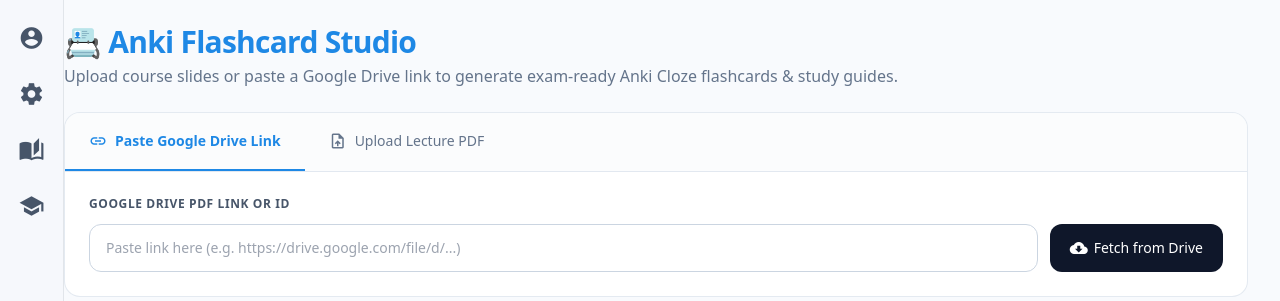
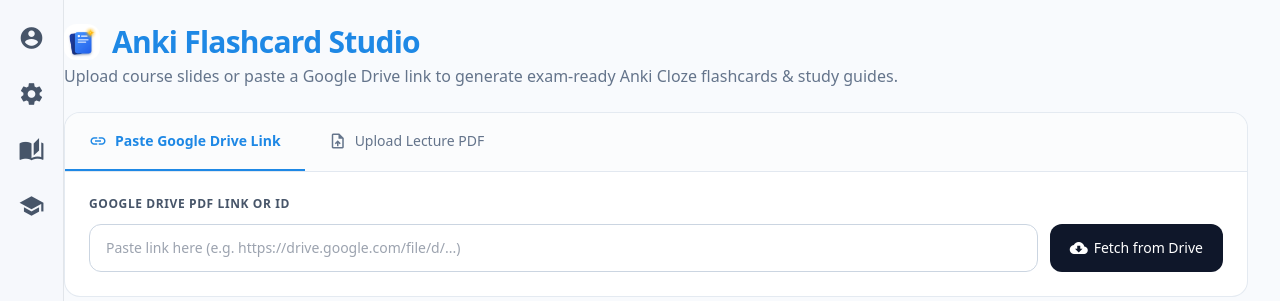
Before and after one commit to dannica2k/anki-cards, a Python web app: template templates/index.html in a window 1280 px wide. Shown: the top 301 px of the page. Run offline with Jinja, Linux system fonts and the light colour scheme; the template is opened without the code that fills it, so the values that code supplies are empty; some libraries are stand-ins or nearby versions.

Commit message:
feat(branding): add light-theme floating cards app logo, favicons, and manifest

```diff
--- a/app.py
+++ b/app.py
@@ -40,7 +40,7 @@
 # Configure Streamlit page (auto collapses on mobile, expanded on desktop)
 st.set_page_config(
     page_title="Anki Flashcard Studio",
-    page_icon="📇",
+    page_icon="static/favicon.png",
     layout="wide",
     initial_sidebar_state="auto"
 )
--- a/server.py
+++ b/server.py
@@ -1431,6 +1431,8 @@
     Route("/api/media/{filename:path}", endpoint=serve_media, methods=["GET"]),
     Route("/guide/{guide_id}", endpoint=view_guide, methods=["GET"]),
     Route("/guide/{guide_id}/pdf", endpoint=view_guide_pdf, methods=["GET"]),
+    Route("/favicon.ico", endpoint=lambda req: FileResponse(BASE_DIR / "static" / "favicon.ico", media_type="image/x-icon"), methods=["GET"]),
+    Mount("/static", app=StaticFiles(directory=str(BASE_DIR / "static")), name="static"),
 ]
 
 app = Starlette(debug=True, routes=routes)
--- a/templates/base.html
+++ b/templates/base.html
@@ -4,6 +4,14 @@
   <meta charset="UTF-8">
   <meta name="viewport" content="width=device-width, initial-scale=1.0">
   <title>{% block title %}Anki Flashcard Studio{% endblock %}</title>
+
+  <!-- Favicon & Touch Icons -->
+  <link rel="icon" type="image/x-icon" href="/favicon.ico">
+  <link rel="icon" type="image/png" sizes="32x32" href="/static/favicon-32x32.png">
+  <link rel="icon" type="image/png" sizes="16x16" href="/static/favicon-16x16.png">
+  <link rel="apple-touch-icon" sizes="180x180" href="/static/apple-touch-icon.png">
+  <link rel="manifest" href="/static/site.webmanifest">
+  <meta name="theme-color" content="#3A86FF">
 
   <!-- Tailwind CSS CDN -->
   <script src="https://cdn.tailwindcss.com"></script>
--- a/templates/index.html
+++ b/templates/index.html
@@ -61,8 +61,8 @@
     <button onclick="toggleMobileDrawer(true)" class="p-2 -ml-1 text-slate-700 hover:bg-slate-100 rounded-lg transition">
       <span class="material-symbols-outlined text-2xl">menu</span>
     </button>
-    <div class="font-bold text-slate-800 text-base flex items-center gap-1.5">
-      <span>📇</span>
+    <div class="font-bold text-slate-800 text-base flex items-center gap-2">
+      <img src="/static/favicon-32x32.png" alt="Anki Studio Logo" class="w-6 h-6 rounded-md shadow-2xs">
       <span>Anki Flashcard Studio</span>
     </div>
   </div>
@@ -77,8 +77,8 @@
        class="md:hidden fixed top-0 left-0 bottom-0 w-64 bg-white z-50 transform -translate-x-full drawer-transition shadow-2xl flex flex-col justify-between p-5">
   <div>
     <div class="flex items-center justify-between pb-4 border-b border-slate-100 mb-4">
-      <div class="flex items-center gap-2">
-        <span class="text-2xl">📇</span>
+      <div class="flex items-center gap-2.5">
+        <img src="/static/favicon-32x32.png" alt="Anki Studio Logo" class="w-7 h-7 rounded-lg shadow-2xs">
         <span class="font-bold text-slate-800">Menu</span>
       </div>
       <button onclick="toggleMobileDrawer(false)" class="p-1 text-slate-400 hover:text-slate-600 rounded-lg">
@@ -133,8 +133,8 @@
 
   <!-- Header Title -->
   <div class="mb-6">
-    <h1 class="text-2xl sm:text-3xl font-extrabold text-[#1E88E5] tracking-tight flex items-center gap-2">
-      <span>📇</span>
+    <h1 class="text-2xl sm:text-3xl font-extrabold text-[#1E88E5] tracking-tight flex items-center gap-3">
+      <img src="/static/app-logo.png" alt="Anki Studio Logo" class="w-8 h-8 sm:w-9 sm:h-9 rounded-xl shadow-xs object-contain">
       <span>Anki Flashcard Studio</span>
     </h1>
     <p class="text-sm sm:text-base text-slate-500 mt-1">
```
Also changed, not shown: static/app-logo.png (added), static/apple-touch-icon.png (added), static/favicon-16x16.png (added), static/favicon-32x32.png (added), static/favicon.ico (added), static/favicon.png (added), static/icon-192.png (added), static/icon-512.png (added), static/icon.svg (added), static/site.webmanifest (added).
